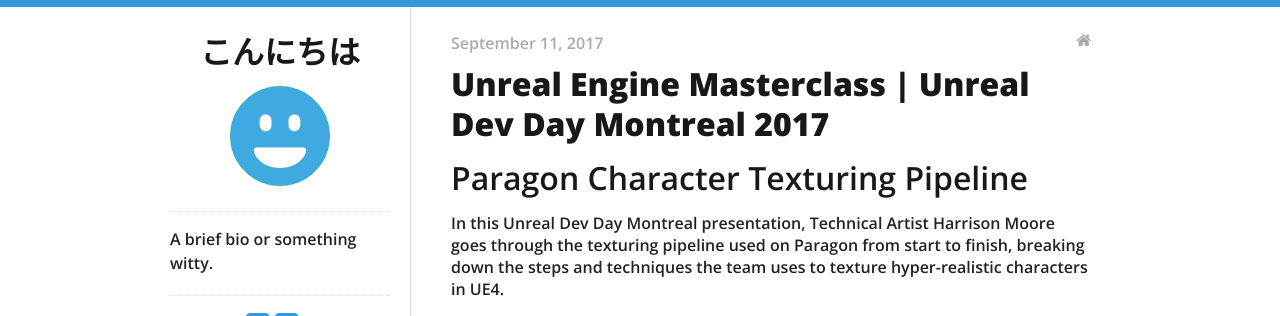
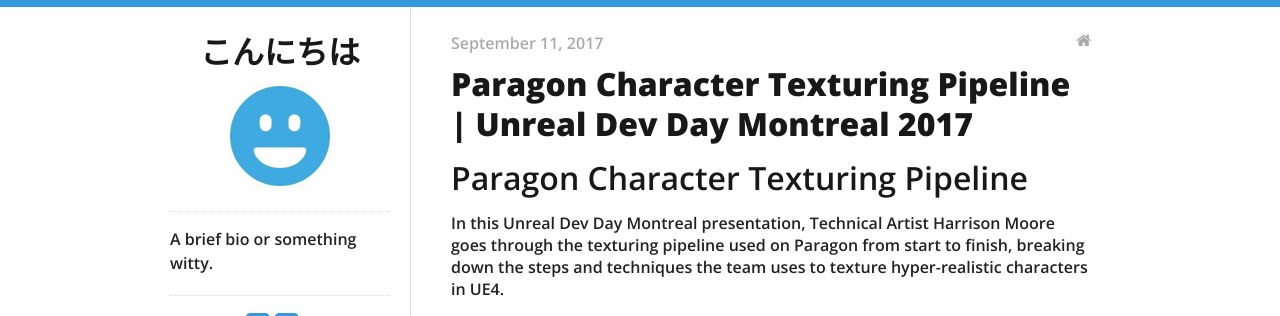
Before and after one commit to yoann01/ktmd, a Jekyll site: the page built from _posts/2017-09-11-Paragon_Character_Texturing.md, in a window 1280 px wide, cut to the strip 0-316 px from the top of the page. Built offline with Jekyll 4.4.1, drawn with Linux system fonts in a browser that asks for light colours; nearby versions of some CDN libraries.

Commit message:
Update and rename 2017-09-11-Paragon_Character_Texturing_Pipeline.md to 2017-09-11-Paragon_Character_Texturing.md

```diff
--- a/_posts/2017-09-11-Paragon_Character_Texturing_Pipeline.md
+++ b/_posts/2017-09-11-Paragon_Character_Texturing.md
@@ -1,6 +1,6 @@
 ---
 layout: post
-title:  Unreal Engine Masterclass | Unreal Dev Day Montreal 2017
+title:  Paragon Character Texturing Pipeline | Unreal Dev Day Montreal 2017
 tags: [Unreal Dev Day, GAME]
 categories:
 - blog
```
